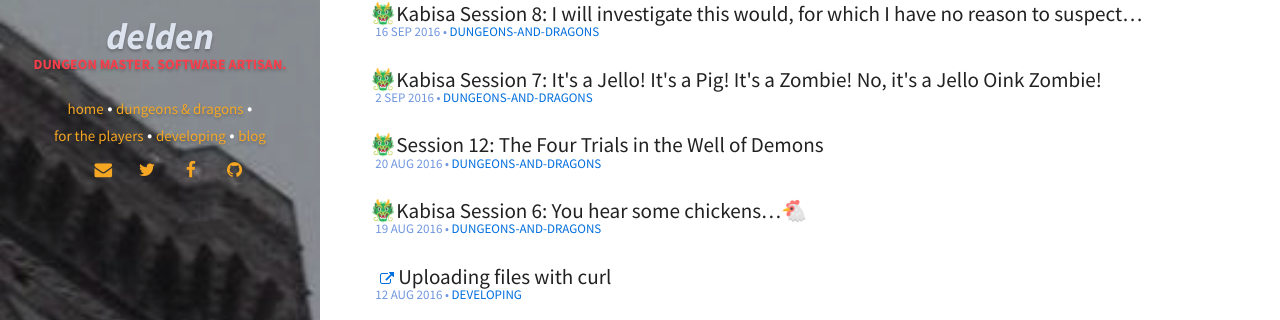
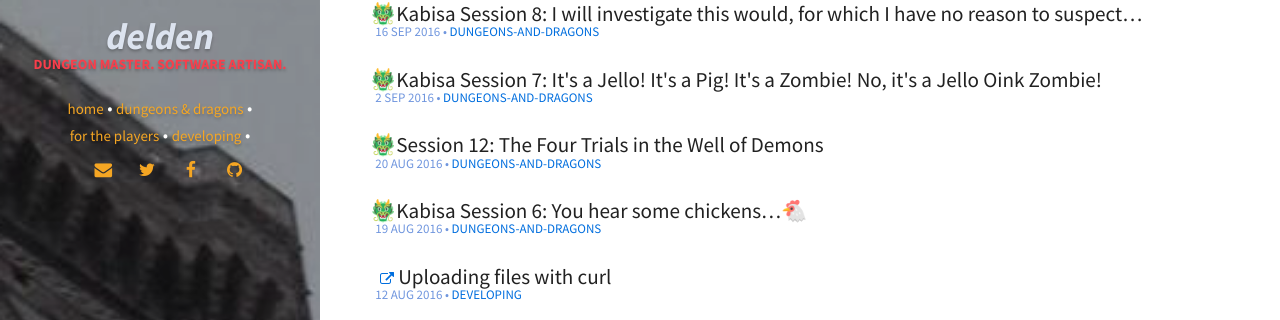
Before and after one commit to eirvandelden/eirvandelden.github.io, a Jekyll site: the page built from index.html, in a window 1280 px wide. Shown: the part 404-724 px from the top of the page. Built offline with Jekyll 4.4.1, drawn with Linux system fonts in a browser that asks for light colours.

Commit message:
Remove broken "blog" link

```diff
--- a/_includes/sidebar.html
+++ b/_includes/sidebar.html
@@ -15,7 +15,6 @@
 			<li class="nav-item"><a href="/dnd/">Dungeons & Dragons</a><span> •</span></li>
 			<li class="nav-item"><a href="/for-the-players/">For the players</a><span> •</span></li>
 			<li class="nav-item"><a href="/developing/">developing</a><span> •</span></li>
-			<li class="nav-item"><a href="/blog/">blog</a></li>
 			</li>
 		</ul>
 	</nav>
```
